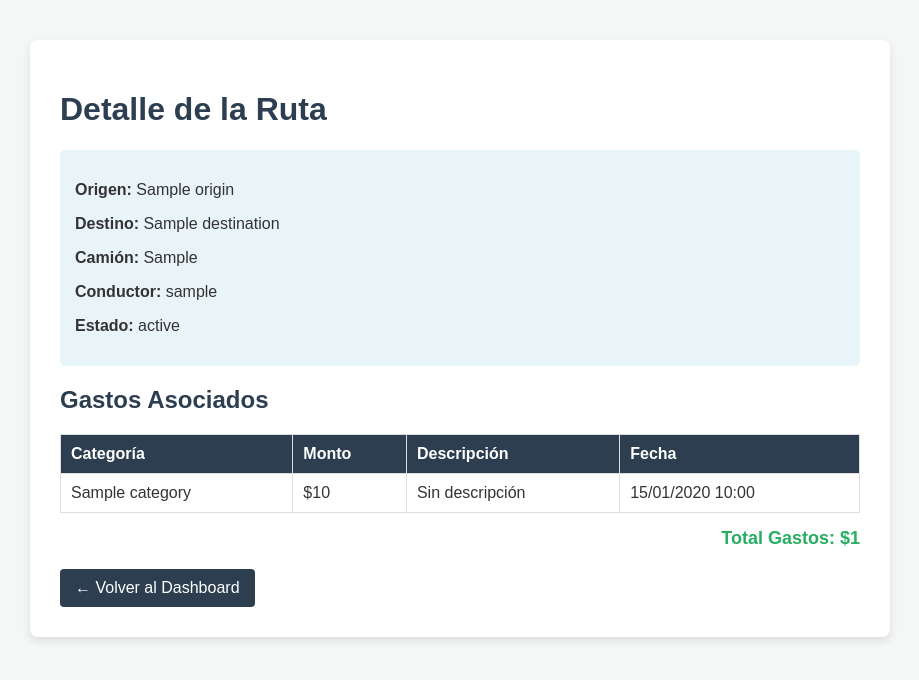
After one commit to christianeduardoarce/fncs_logistics, a Django app: template fcns_logistics/templates/fcns_logistics/route_detail.html in a window 1280 px wide. The commit adds this page. Shown: the top 680 px of the page, without its empty margins (180-1099 px from the left). Run offline with Django 5.2, Linux system fonts and the light colour scheme; the template is opened without the code that fills it: most values are stand-ins (such as "Sample title", 1, 10 or a date in 2020).

Commit message:
se agrego la vista de detalle de ruta y el resumen

```diff
--- a/fcns_logistics/templates/fcns_logistics/dashboard.html
+++ b/fcns_logistics/templates/fcns_logistics/dashboard.html
@@ -42,7 +42,7 @@
                 <tbody>
                     {% for route in routes %}
                     <tr>
-                        <td>{{ route.origin }}</td>
+                        <td><a href="{% url 'fcns_logistics:route_detail' route.id %}" style="color: #2980b9; text-decoration: none; font-weight: bold;">{{ route.origin }}</a></td>>
                         <td>{{ route.destination }}</td>
                         <td>{{ route.truck.license_plate }}</td>
                         <td>{{ route.driver.username }}</td>
--- /dev/null
+++ b/fcns_logistics/templates/fcns_logistics/route_detail.html
@@ -0,0 +1,63 @@
+<!DOCTYPE html>
+<html lang="es">
+<head>
+    <meta charset="UTF-8">
+    <title>Detalle de Ruta - FCNS</title>
+    <style>
+        body { font-family: Arial, sans-serif; margin: 40px; background-color: #f4f7f6; color: #333; }
+        .container { max-width: 800px; margin: auto; background: white; padding: 30px; border-radius: 8px; box-shadow: 0 4px 8px rgba(0,0,0,0.1); }
+        h1, h2 { color: #2c3e50; }
+        .info-box { background: #e8f4f8; padding: 15px; border-radius: 5px; margin-bottom: 20px; }
+        table { width: 100%; border-collapse: collapse; margin-top: 15px; }
+        th, td { padding: 10px; border: 1px solid #ddd; text-align: left; }
+        th { background-color: #2c3e50; color: white; }
+        .total { font-size: 18px; font-weight: bold; margin-top: 15px; text-align: right; color: #27ae60; }
+        a.btn { display: inline-block; padding: 10px 15px; background: #2c3e50; color: white; text-decoration: none; border-radius: 4px; margin-top: 20px; }
+        a.btn:hover { background: #34495e; }
+    </style>
+</head>
+<body>
+    <div class="container">
+        <h1>Detalle de la Ruta</h1>
+
+        <div class="info-box">
+            <p><strong>Origen:</strong> {{ route.origin }}</p>
+            <p><strong>Destino:</strong> {{ route.destination }}</p>
+            <p><strong>Camión:</strong> {{ route.truck.license_plate }}</p>
+            <p><strong>Conductor:</strong> {{ route.driver.username }}</p>
+            <p><strong>Estado:</strong> {{ route.get_status_display }}</p>
+        </div>
+
+        <h2>Gastos Asociados</h2>
+        {% if expenses %}
+            <table>
+                <thead>
+                    <tr>
+                        <th>Categoría</th>
+                        <th>Monto</th>
+                        <th>Descripción</th>
+                        <th>Fecha</th>
+                    </tr>
+                </thead>
+                <tbody>
+                    {% for expense in expenses %}
+                    <tr>
+                        <td>{{ expense.category.name }}</td>
+                        <td>${{ expense.amount }}</td>
+                        <td>{{ expense.description|default:"Sin descripción" }}</td>
+                        <td>{{ expense.date|date:"d/m/Y H:i" }}</td>
+                    </tr>
+                    {% endfor %}
+                </tbody>
+            </table>
+            <div class="total">
+                Total Gastos: ${{ total_expenses }}
+            </div>
+        {% else %}
+            <p>No hay gastos registrados para esta ruta todavía.</p>
+        {% endif %}
+
+        <a href="{% url 'fcns_logistics:dashboard' %}" class="btn">← Volver al Dashboard</a>
+    </div>
+</body>
+</html>
--- a/fcns_logistics/urls.py
+++ b/fcns_logistics/urls.py
@@ -1,9 +1,10 @@
 from django.urls import path
-from .views import dashboard_view, add_expense_view
+from .views import dashboard_view, add_expense_view, route_detail_view
 
 app_name = 'fcns_logistics'
 
 urlpatterns = [
     path('', dashboard_view, name='dashboard'),
     path('gastos/nuevo/', add_expense_view, name='add_expense'),
+    path('ruta/<uuid:pk>/', route_detail_view, name='route_detail'),
 ]
```
Also changed, not shown: fcns_logistics/views.py (+14 -21 lines).
